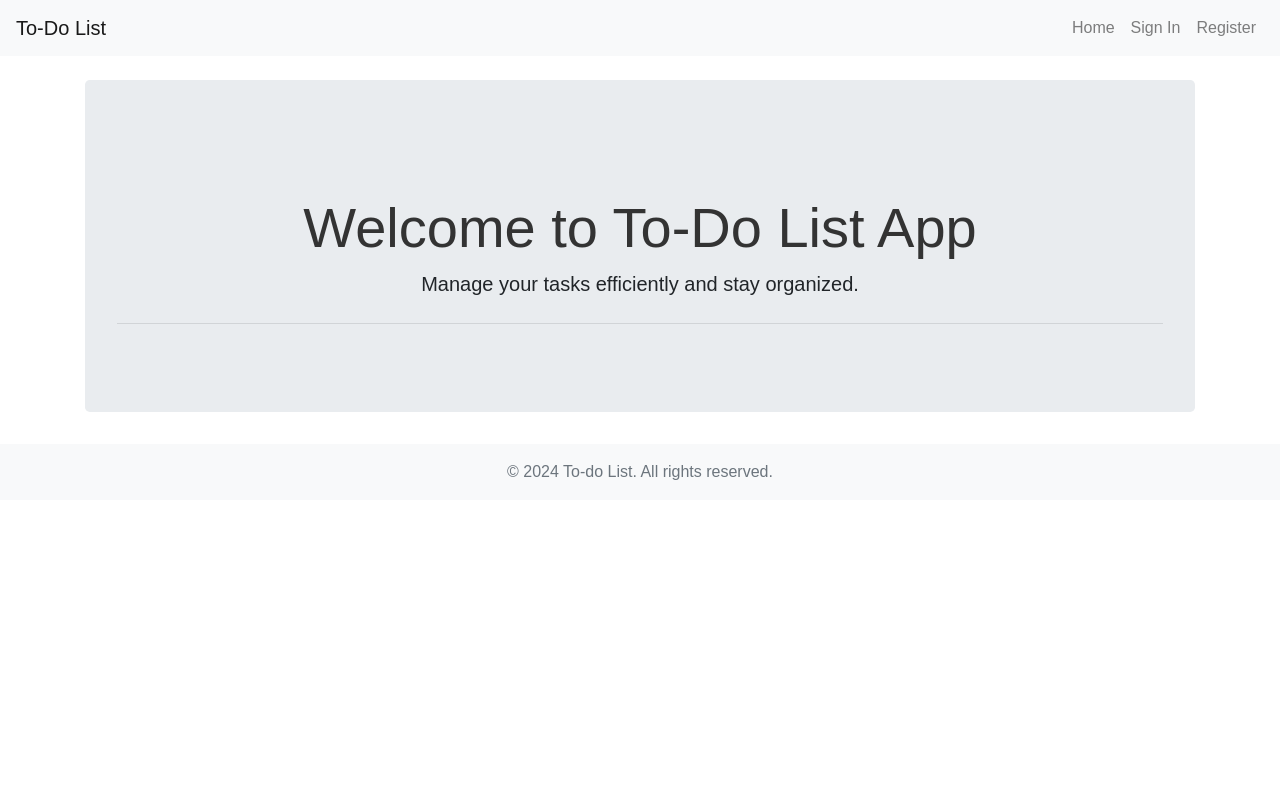
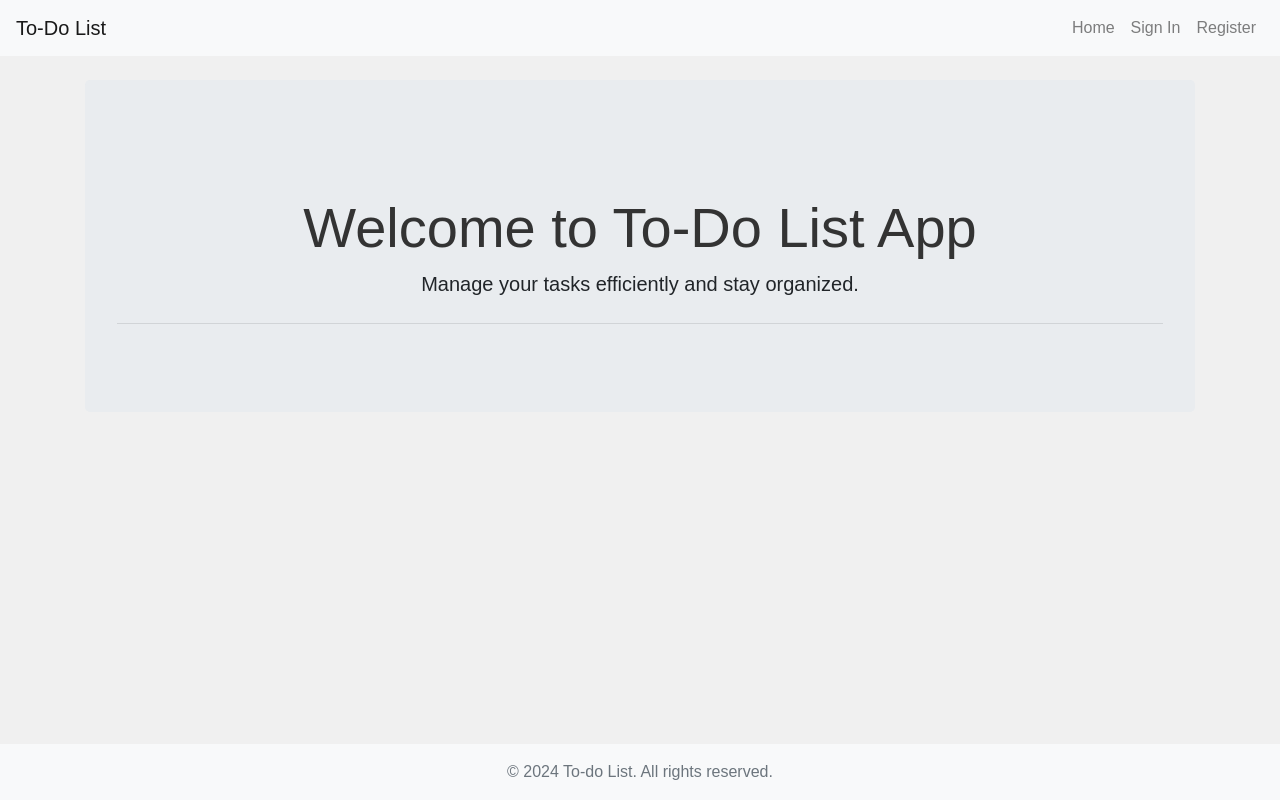
Before and after one commit to Mah-N/to-do-organizer, a Django app: page / in a window 1280 px wide. Run offline with Django 4.2, Linux system fonts and the light colour scheme.

Commit message:
Add footer, implement stickey footer using flexbox: Add inline CSS and content wrapper for consistent footer positioning.

```diff
--- a/static/css/style.css
+++ b/static/css/style.css
@@ -1,7 +1,19 @@
 /* General styling */
 body {
-   /* background-color: #f0f0f0; */
+    background-color: #f0f0f0;
     font-family: Arial, sans-serif;
+}
+
+/* Ensure the HTML and body take up the full height */
+html, body {
+    height: 100%;
+}
+
+/* Content wrapper to push the footer to the bottom */
+.content-wrapper {
+    min-height: calc(100vh - 56px); /* Subtracting the height of the navbar */
+    display: flex;
+    flex-direction: column;
 }
 
 /* Heading styling */
@@ -20,3 +32,14 @@ h1 {
 .close {
     outline: none;
 }
+
+/* Footer should always be at the bottom */
+.footer {
+    margin-top: auto;
+    background-color: #f8f9fa; /* Light background color to match the navbar */
+    padding: 10px 0; /* Padding to give some space inside the footer */
+}
+
+.footer .text-muted {
+    color: #6c757d; /* Muted text color for the footer text */
+}
--- a/templates/base.html
+++ b/templates/base.html
@@ -17,14 +17,18 @@
 </head>
 <body>
 
+    <!-- Content Wrapper -->
+    <div class="content-wrapper">
+
       <!-- Navigation bar -->
-      <nav class="navbar navbar-expand-lg navbar-light bg-light">
+      <nav class="navbar navbar-expand-lg navbar-light bg-light sticky-top">
 
         <!-- Brand link, redirects to home page -->
         <a class="navbar-brand" href="{% url 'home' %}">To-Do List</a>
 
+
         <!-- Collapsible navbar content -->
-        <div class="collapse navbar-collapse">
+        <div class="collapse navbar-collapse" id="navbarNav">
             <!-- Right-aligned navigation items -->
             <ul class="navbar-nav ml-auto">
                 {% if user.is_authenticated %}
@@ -75,6 +79,7 @@
         <!-- Content block which will be overridden by child templates -->
         {% block content %}{% endblock %}
     </div>
+    </div>
 
     <!-- Footer -->
     <footer class="footer bg-light mt-auto py-3">
```
